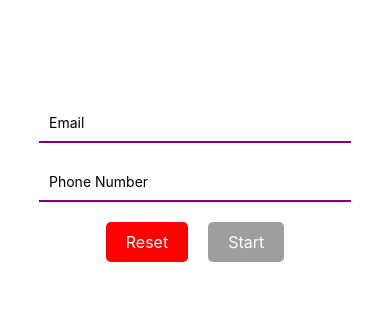
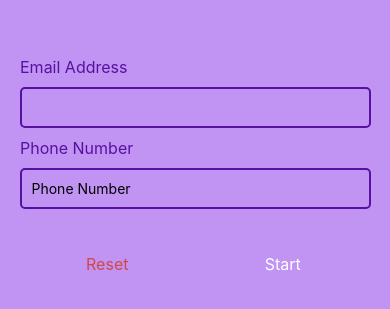
Before and after one commit to jeffrey615-creator/Assignment-2, a React Native app: screen /Start in a window 390 px wide. Shown: the part 249-558 px from the top of the page. Built offline with nearby package versions, Linux system fonts and the light colour scheme.

Commit message:
changed the start screen style to meet the requirements

```diff
--- a/App.js
+++ b/App.js
@@ -1,7 +1,6 @@
 import React, { useLayoutEffect } from 'react';
 import { NavigationContainer } from '@react-navigation/native';
 import { createNativeStackNavigator } from '@react-navigation/native-stack';
-import Header from './components/Header';
 import Start from './components/Start';
 import AllActivities from './components/AllActivities';
 import SpecialActivities from './components/SpecialActivities';
--- a/components/Start.js
+++ b/components/Start.js
@@ -55,14 +55,17 @@ export default function Start() {
   return (
       <SafeAreaView style={styles.container}>
         {/* Email Input */}
+
+        <Text style={styles.text}>Email Address</Text>
         <TextInput
-          placeholder="Email"
           style={styles.input}
           value={email}
           onChangeText={changeEmailHandler}
         />
         {emailError ? <Text>{emailError}</Text> : null}
+
         {/* Phone Number Input */}
+        <Text style={styles.text}>Phone Number</Text>
         <TextInput
           placeholder="Phone Number"
           style={styles.input}
@@ -77,15 +80,15 @@ export default function Start() {
           onPress={cancelHandler}
           style={[styles.button, styles.resetButton]}
         >
-          <Text style={styles.buttonText}>Reset</Text>
+          <Text style={styles.resetText}>Reset</Text>
         </TouchableOpacity>
         {/* Start Button */}
         <TouchableOpacity
           onPress={confirmHandler}
-          style={[styles.button, isButtonDisabled ? styles.disabledButton : styles.enabledButton]}
+          style={styles.button}
           disabled={isButtonDisabled}
         >
-          <Text style={styles.buttonText}>Start</Text>
+          <Text style={[styles.buttonText, isButtonDisabled ? styles.disabledText : styles.enabledText]}>Start</Text>
         </TouchableOpacity>
       </View>
     </SafeAreaView>
@@ -93,43 +96,53 @@ export default function Start() {
 }
 
 const styles = StyleSheet.create({
+  container: {
+    flex: 1,
+    backgroundColor: '#C193F2',
+    alignItems: 'center',
+    justifyContent: 'center',
+    padding: 16,
+  },
+  text: {
+    color: '#5611A1',
+    fontSize: 16,
+    alignSelf: 'flex-start',
+    marginLeft: 20,
+  },
+  input: {
+    backgroundColor: '#C193F2',
+    borderWidth: 2,
+    borderColor: "#5611A1",
+    borderRadius: 5,
+    padding: 10,
+    margin:10,
+    width:'90%',
+  },
   buttonsContainer: {
-    flexDirection: "row",
+    flexDirection: 'row',
+    justifyContent: 'space-between',
+    width: '90%',
     marginTop: 20,
   },
-  input: {
-    borderBottomWidth: 2,
-    borderBottomColor: "purple",
-    width: "80%",
-    padding: 10,
-    marginTop: 20,
-  },
-  container: {
+  button: {
     flex: 1,
-    backgroundColor: 'white',
-    alignItems: 'center',
-    justifyContent: 'center',
-  },
-  button: {
     paddingVertical: 10,
     paddingHorizontal: 20,
     borderRadius: 5,
     justifyContent: 'center',
     alignItems: 'center',
     marginHorizontal: 10,
+    height: 50,
   },
-  buttonText: {
+  resetText: {
+    color: '#D04848',
+    fontSize: 16,
+  },
+  enabledText: {
+    color: '#6200EE',
+  },
+  disabledText: {
     color: 'white',
     fontSize: 16,
   },
-  resetButton: {
-    backgroundColor: 'red',
-  },
-  enabledButton: {
-    backgroundColor: '#6200EE',
-  },
-  disabledButton: {
-    backgroundColor: '#9E9E9E',
-    color: 'white',
-  },
 });
```
